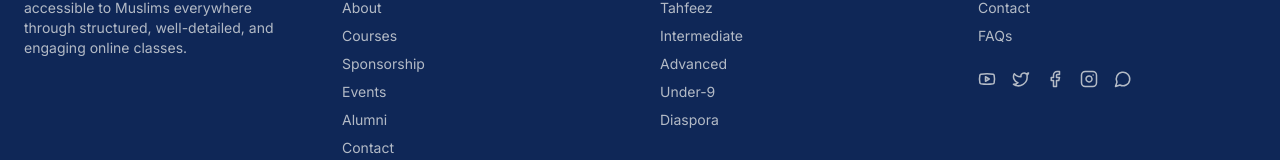
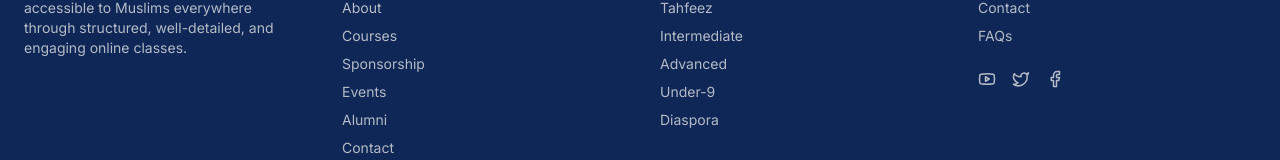
Before and after one commit to caliphridwan/ALFAWZ_ACADEMY, a Next.js app: page / in a window 1280 px wide. Shown: the part 2683-2843 px from the top of the page. Built offline with nearby package versions, Linux system fonts and the light colour scheme; no server answers; the database is empty.

Commit message:
icon updates

```diff
--- a/components/footer/footer.tsx
+++ b/components/footer/footer.tsx
@@ -87,9 +87,9 @@ export function Footer() {
             <a href="https://www.youtube.com/@caliphridwan" target="_blank" rel="noopener noreferrer" aria-label="Follow Alfawz Academy on YouTube">   <Youtube size={18} className="opacity-70 hover:opacity-100 cursor-pointer" /></a>
           <a href="https://x.com/CaliphRidwan" target="_blank" rel="noopener noreferrer" aria-label="Follow AlFawz Academy on X">  <Twitter size={18} className="opacity-70 hover:opacity-100 cursor-pointer" /></a>
             <Facebook size={18} className="opacity-70 hover:opacity-100 cursor-pointer" />
-            <Instagram size={18} className="opacity-70 hover:opacity-100 cursor-pointer" />
+            {/* <Instagram size={18} className="opacity-70 hover:opacity-100 cursor-pointer" /> */}
 
-            <MessageCircle size={18} className="opacity-70 hover:opacity-100 cursor-pointer" />
+            {/* <MessageCircle size={18} className="opacity-70 hover:opacity-100 cursor-pointer" /> */}
           </div>
         </div>
       </div>
```
